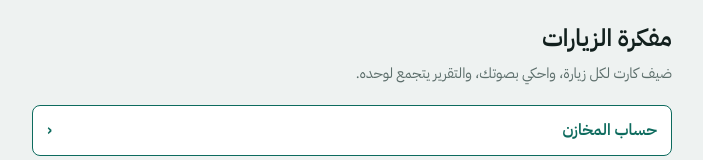
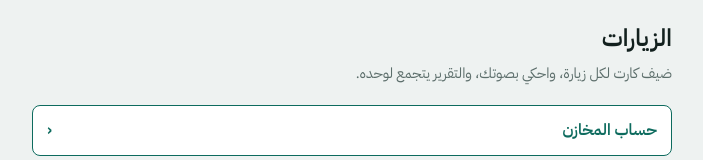
Before and after one commit to omaromargafer-sketch/Report, a plain HTML site: page index.html in a window 1280 px wide. Shown: the top 160 px of the page, without its empty margins (288-991 px from the left). Drawn offline with Linux system fonts and the light colour scheme.

Commit message:
Update index.html

```diff
--- a/index.html
+++ b/index.html
@@ -9,7 +9,7 @@
 <link rel="apple-touch-icon" href="icon-192.png">
 <meta name="mobile-web-app-capable" content="yes">
 <meta name="apple-mobile-web-app-capable" content="yes">
-<title>مفكرة الزيارات</title>
+<title>الزيارات</title>
 <link rel="stylesheet" href="https://fonts.googleapis.com/css2?family=IBM+Plex+Sans+Arabic:wght@400;500;600&display=swap">
 <style>
 /* Layout: one column of visit cards (doctor / pharmacy / warehouse), each with its own mic; the report builds itself underneath. */
@@ -99,7 +99,7 @@ pre#preview {
 <body>
 <main class="app">
   <header>
-    <h1>مفكرة الزيارات</h1>
+    <h1>الزيارات</h1>
     <p class="sub">ضيف كارت لكل زيارة، واحكي بصوتك، والتقرير يتجمع لوحده.</p>
   </header>
 
```
